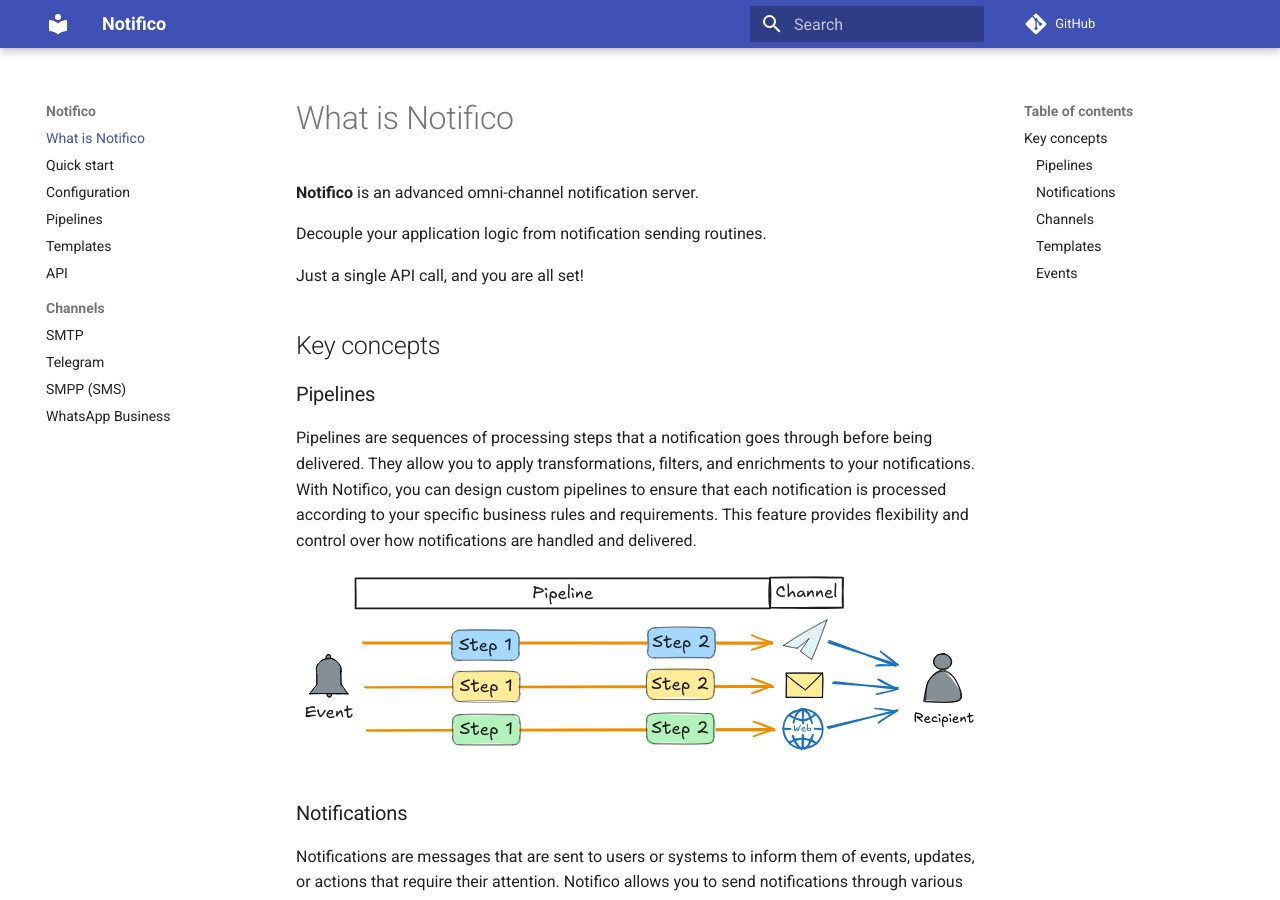
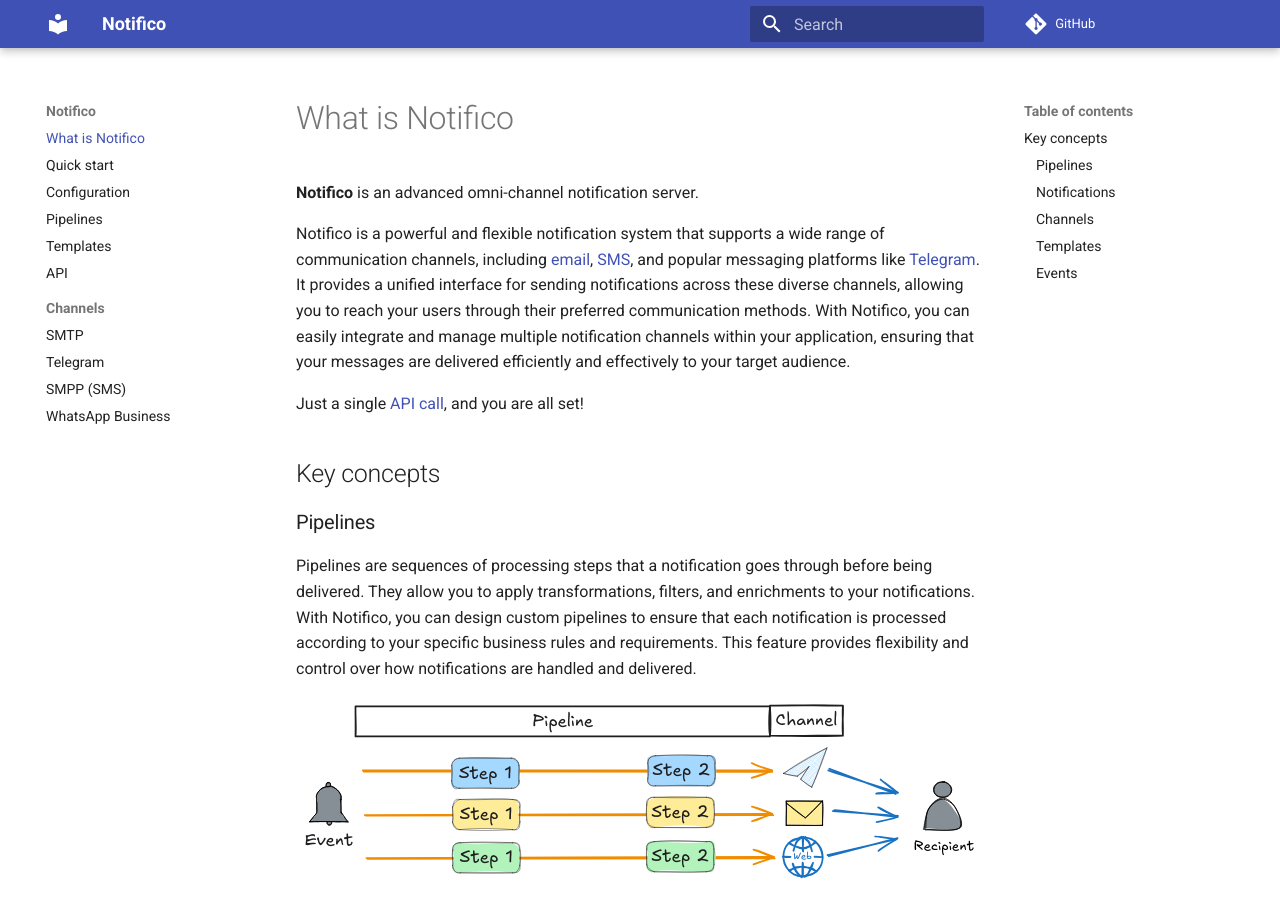
Before and after one commit to notificohq/docs, an MkDocs documentation site: the page built from docs/index.md, in a window 1280 px wide and 900 px high. Built offline with MkDocs 1.6.1 and Material for MkDocs 9.7.7, drawn with Linux system fonts in a browser that asks for light colours; comment, search, counter and statistics services are not loaded.

Commit message:
Add some links, CNAME file

```diff
--- a/docs/index.md
+++ b/docs/index.md
@@ -1,9 +1,9 @@
 # What is Notifico
 **Notifico** is an advanced omni-channel notification server.
 
-Decouple your application logic from notification sending routines.
+Notifico is a powerful and flexible notification system that supports a wide range of communication channels, including [email](channels/smtp.md), [SMS](channels/smpp.md), and popular messaging platforms like [Telegram](channels/telegram.md). It provides a unified interface for sending notifications across these diverse channels, allowing you to reach your users through their preferred communication methods. With Notifico, you can easily integrate and manage multiple notification channels within your application, ensuring that your messages are delivered efficiently and effectively to your target audience.
 
-Just a single API call, and you are all set!
+Just a single [API call](api.md), and you are all set!
 
 ## Key concepts
 
```
Also changed, not shown: docs/api.md (+1 -1 lines), 1 other file.
